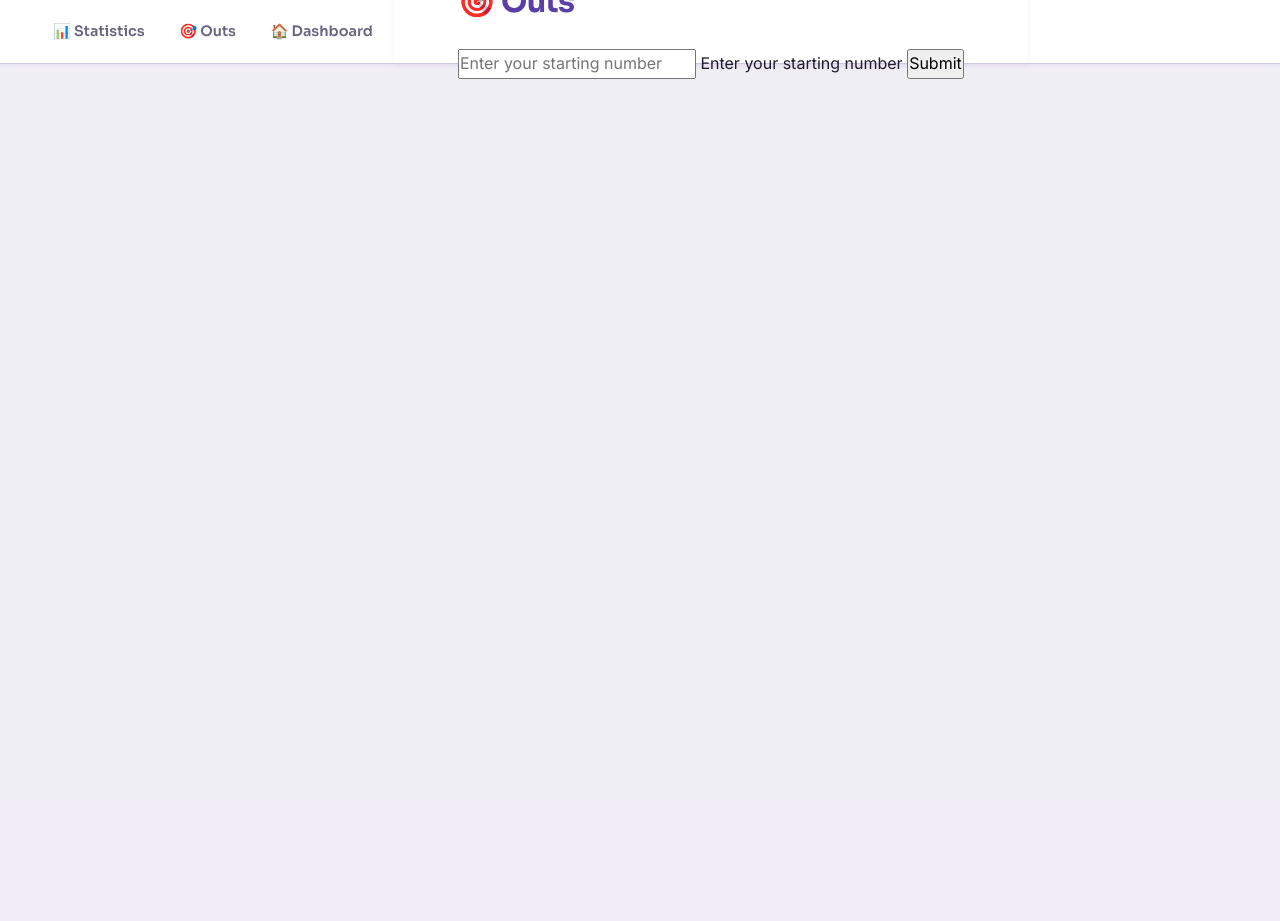
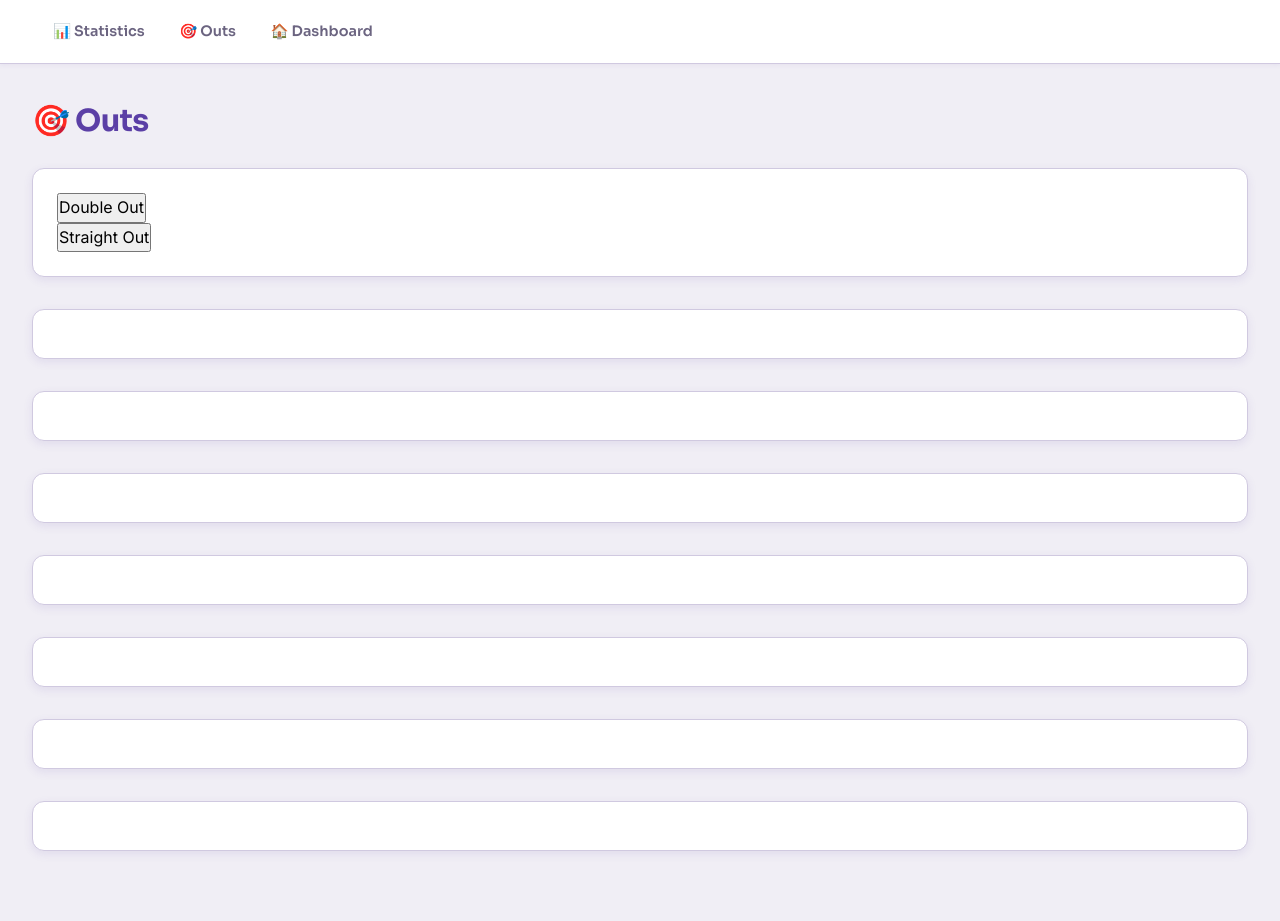
Before and after one commit to LoganWalk/Coding-exploring-the-web, a Flask app: template Dart_out_api/templates/out.html in a window 1280 px wide. Before the commit the page ends 79 px from the top, so only its background shows below. Run offline with Flask 3, Linux system fonts and the light colour scheme; the template is opened without the code that fills it, so the values that code supplies are empty.

Commit message:
Changed my files

```diff
--- a/Dart_out_api/templates/out.html
+++ b/Dart_out_api/templates/out.html
@@ -21,63 +21,105 @@
         <a href="/outs-page" class="selected" id="head2">🎯 Outs</a>
         <a href="/" class="header" id="head1">🏠 Dashboard</a>
       </div>
-      <nav>
-        <div class="content">
-          <h1 class="page">🎯 Outs</h1>
+    </nav>
 
+    <main class="content">
+      <h1 class="page">🎯 Outs</h1>
 
-          <div id = "start-num-box">
-            <input id = "start" placeholder = "Enter your starting number"> Enter your starting number</input>
-            <button type = "button" id = "startSubmit" name = "start">Submit</button>
+      <!-- Step 1: out type -->
+      <form action="/out-type" method="POST">
+        <div id="button-box">
+          <div>
+            <button
+              type="submit"
+              id="double-out"
+              name="out_type"
+              value="double"
+            >
+              Double Out
+            </button>
           </div>
+          <div>
+            <button
+              type="submit"
+              id="straight-out"
+              name="out_type"
+              value="straight"
+            >
+              Straight Out
+            </button>
+          </div>
+        </div>
+      </form>
 
+      <!-- Step 2: starting number -->
+      <form action="/first-num" method="POST">
+        <div id="start-num-box" style="display: none">
+          <label for="start">Enter your starting number</label>
+          <input
+            id="start"
+            name="start"
+            type="number"
+            min="2"
+            max="501"
+            placeholder="Enter your starting number"
+            required
+          />
+          <button type="submit" id="startSubmit">Submit</button>
+        </div>
+      </form>
 
-          <div id = "button-box" style = "display:none;">
-            <div>
-              <button type = "button" id = "steel-tip" name = "steel"> Steel Tip</button>
-            </div>
-            <div>
-              <button type = "button" id = "soft-tip" name = "soft">Soft Tip</button>
-            </div>
+      <!-- Steps 3-5: double out darts -->
+      <div id="input-box-double">
+        <form action="/first-dart-double" method="POST">
+          <div id="double-box1" style="display: none">
+            <label for="double-input1">Enter what you hit</label>
+            <input id="double-input1" name="hitDouble1" required />
+            <button type="submit" id="double-Submit1">Submit</button>
           </div>
+        </form>
+        <form action="/second-dart-double" method="POST">
+          <div id="double-box2" style="display: none">
+            <label for="double-input2">Enter what you hit</label>
+            <input id="double-input2" name="hitDouble2" required />
+            <button type="submit" id="double-Submit2">Submit</button>
+          </div>
+        </form>
+        <form action="/third-dart-double" method="POST">
+          <div id="double-box3" style="display: none">
+            <label for="double-input3">Enter what you hit</label>
+            <input id="double-input3" name="hitDouble3" required />
+            <button type="submit" id="double-Submit3">Submit</button>
+          </div>
+        </form>
+      </div>
 
-          <div id = "input-box-steel">
-            <div id = "steel-box1"style = "display:none;">
-              <input id = "steel-input1"> Enter what you hit</input>
-              <button type = "button" id = "steel1Submit" name = "steel1">Submit</button>
-            </div>
-            <div id = "steel-box2"style = "display:none;">
-              <input id = "steel-input2"> Enter what you hit</input>
-              <button type = "button" id = "steel2Submit" name = "steel2">Submit</button>
-            </div>
-            <div id = "steel-box3"style = "display:none;">
-              <input id = "steel-input3"> Enter what you hit</input>
-              <button type = "button" id = "steel3Submit" name = "steel3">Submit</button>
-            </div>
+      <!-- Steps 3-5: straight out darts -->
+      <div id="input-box-straight">
+        <form action="/first-dart-straight" method="POST">
+          <div id="straight-box1" style="display: none">
+            <label for="straight-input1">Enter what you hit</label>
+            <input id="straight-input1" name="hitStraight1" required />
+            <button type="submit" id="straight-Submit1">Submit</button>
           </div>
+        </form>
+        <form action="/second-dart-straight" method="POST">
+          <div id="straight-box2" style="display: none">
+            <label for="straight-input2">Enter what you hit</label>
+            <input id="straight-input2" name="hitStraight2" required />
+            <button type="submit" id="straight-Submit2">Submit</button>
+          </div>
+        </form>
+        <form action="/third-dart-straight" method="POST">
+          <div id="straight-box3" style="display: none">
+            <label for="straight-input3">Enter what you hit</label>
+            <input id="straight-input3" name="hitStraight3" required />
+            <button type="submit" id="straight-Submit3">Submit</button>
+          </div>
+        </form>
+      </div>
+    </main>
 
-          <div id = "input-box-soft">
-            <div id = "soft-box1"style = "display:none;">
-              <input id = "soft-input1"> Enter what you hit</input>
-              <button type = "button" id = "soft1Submit" name = "soft1">Submit</button>
-            </div>
-            <div id = "soft-box2"style = "display:none;">
-              <input id = "soft-input2"> Enter what you hit</input>
-              <button type = "button" id = "soft2Submit" name = "soft2">Submit</button>
-            </div>
-            <div id = "soft-box3"style = "display:none;">
-              <input id = "soft-input3"> Enter what you hit</input>
-              <button type = "button" id = "soft3Submit" name = "soft3">Submit</button>
-            </div>
-          </div>
-
-
-
-
-        </div>
-
-      </nav>
-    </nav>
     <script src="{{ url_for('static', filename='server.js') }}"></script>
   </body>
 </html>
```
